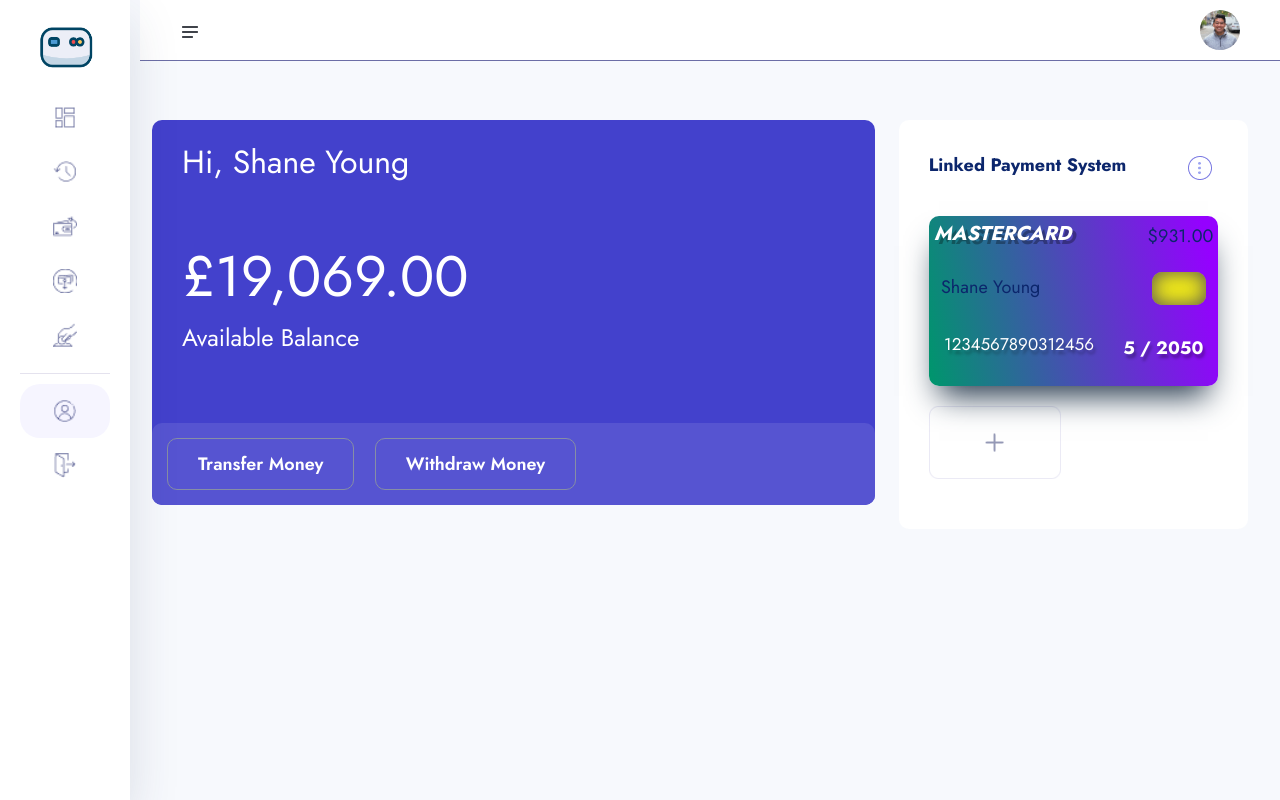
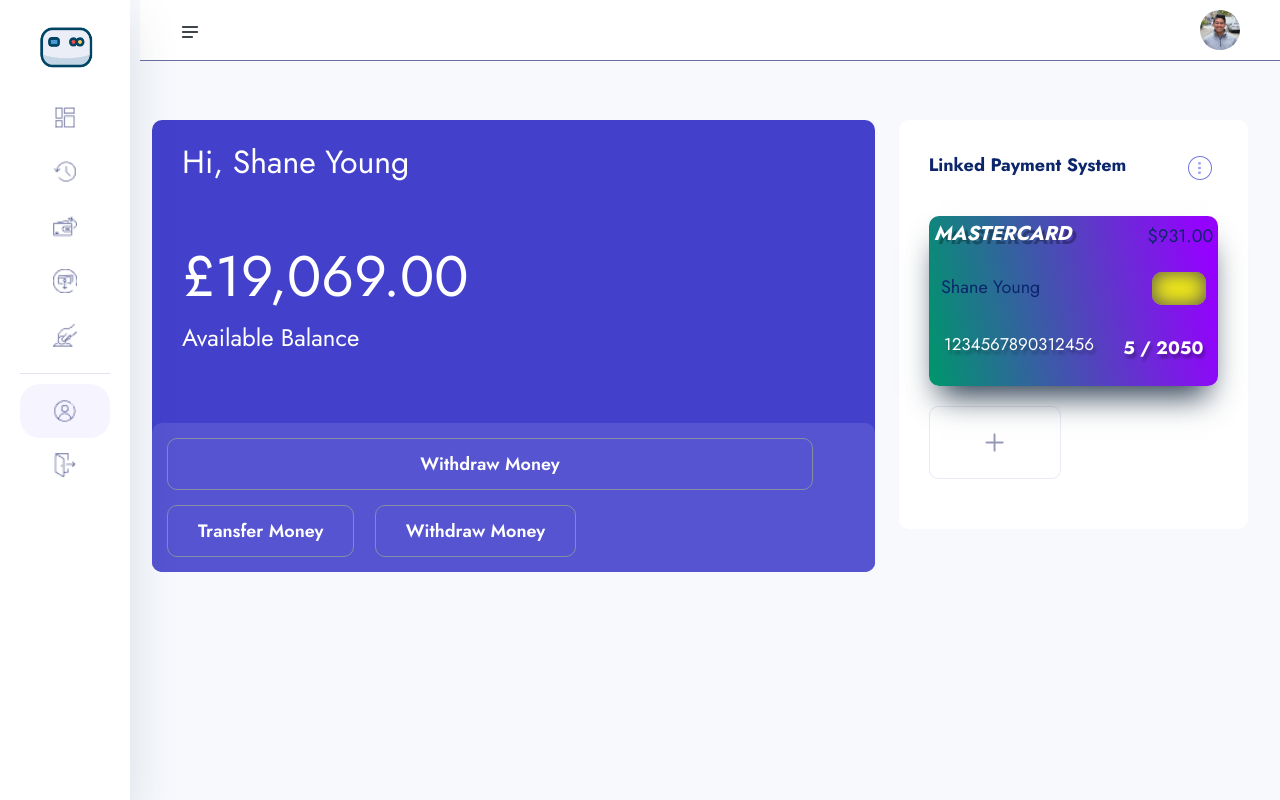
Before and after one commit to calitechint/pmt, a Django app: page /account/dashboard/ in a window 1280 px wide. Run offline with Django 4.2, Linux system fonts and the light colour scheme; a user stored in the database is signed in; data comes from the database, SQL or seed files in the repository; some libraries are stand-ins or nearby versions.

Commit message:
Update dashboard.html

```diff
--- a/templates/account/dashboard.html
+++ b/templates/account/dashboard.html
@@ -40,6 +40,9 @@
                                 </div>
                                 <div class="bottom-area">
                                     <div class="left-side">
+                                        <button type="button" class="reg w-100 cmn-btn" data-bs-toggle="modal" data-bs-target="#displayInf">
+                                                Withdraw Money
+                                        </button>
                                         <a href="" class="cmn-btn" data-bs-toggle="modal" data-bs-target="#displayInf">Transfer Money</a>
                                         <a href="" class="cmn-btn" data-bs-toggle="modal" data-bs-target="#displayInf">Withdraw Money</a>
                                         {% comment %} <a href="withdraw-money-step-1.html" class="cmn-btn">Withdraw</a> {% endcomment %}
```
